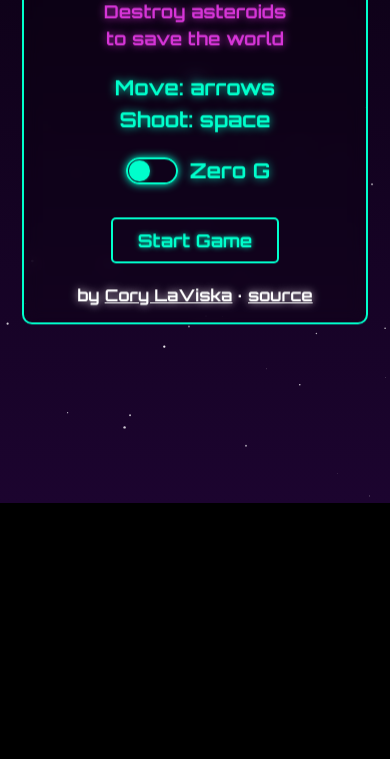
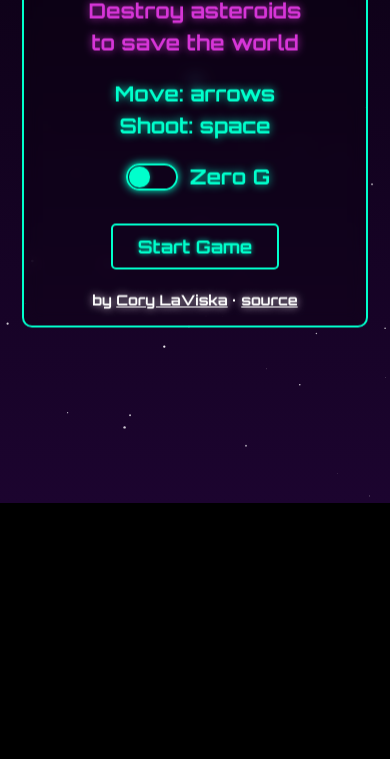
Before and after one commit to claviska/rocket-blaster, a website: page src/index.html in a window 390 px wide. Shown: the part 341-1100 px from the top of the page. Drawn offline with Linux system fonts and the light colour scheme; animation ran at ten frames a second.

Commit message:
more start dialog fixes

```diff
--- a/src/main.css
+++ b/src/main.css
@@ -20,6 +20,7 @@ body {
   padding: 0;
   overflow: hidden;
   background: black;
+  -webkit-text-size-adjust: 100%;
 }
 
 #score {
@@ -179,7 +180,7 @@ body {
   .subtitle {
     margin-block-end: 10px;
     color: rgb(214, 53, 215);
-    font-size: 0.75em;
+    font-size: 0.875em;
     text-shadow: 0 0 8px rgb(214, 53, 215, 0.8);
     text-wrap: balance;
   }
@@ -193,6 +194,10 @@ body {
     color: white;
     font-size: 0.6875em; /* 22px on desktop, 16.5px on mobile (adjusted to match 18px) */
     text-shadow: 0 0 8px rgb(255, 255, 255, 0.8);
+
+    @media screen and (max-width: 767px) {
+      font-size: 0.6em;
+    }
   }
 
   .author a {
@@ -207,7 +212,7 @@ body {
   }
 
   @media screen and (max-width: 767px) and (orientation: landscape) {
-    font-size: 16px; /* Reduced size for mobile landscape */
+    font-size: 18px; /* Reduced size for mobile landscape */
   }
 }
 
```
